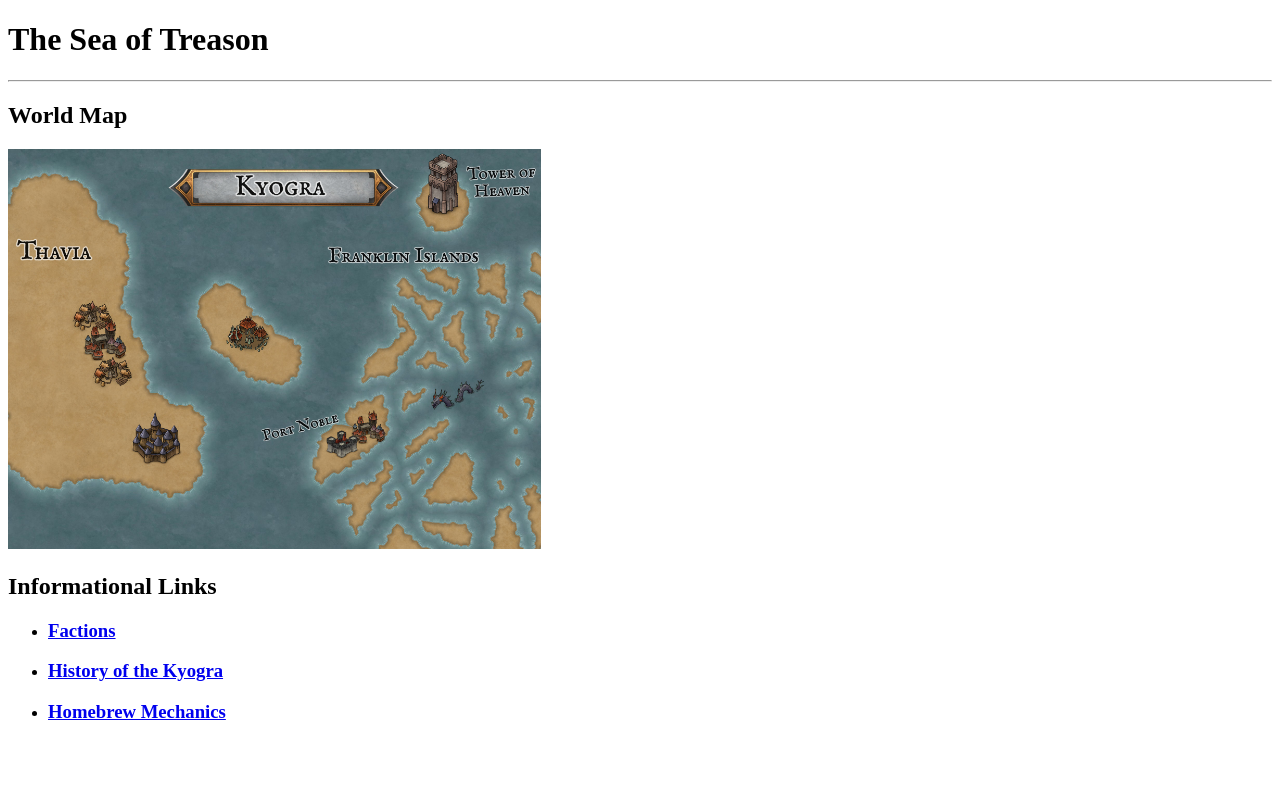
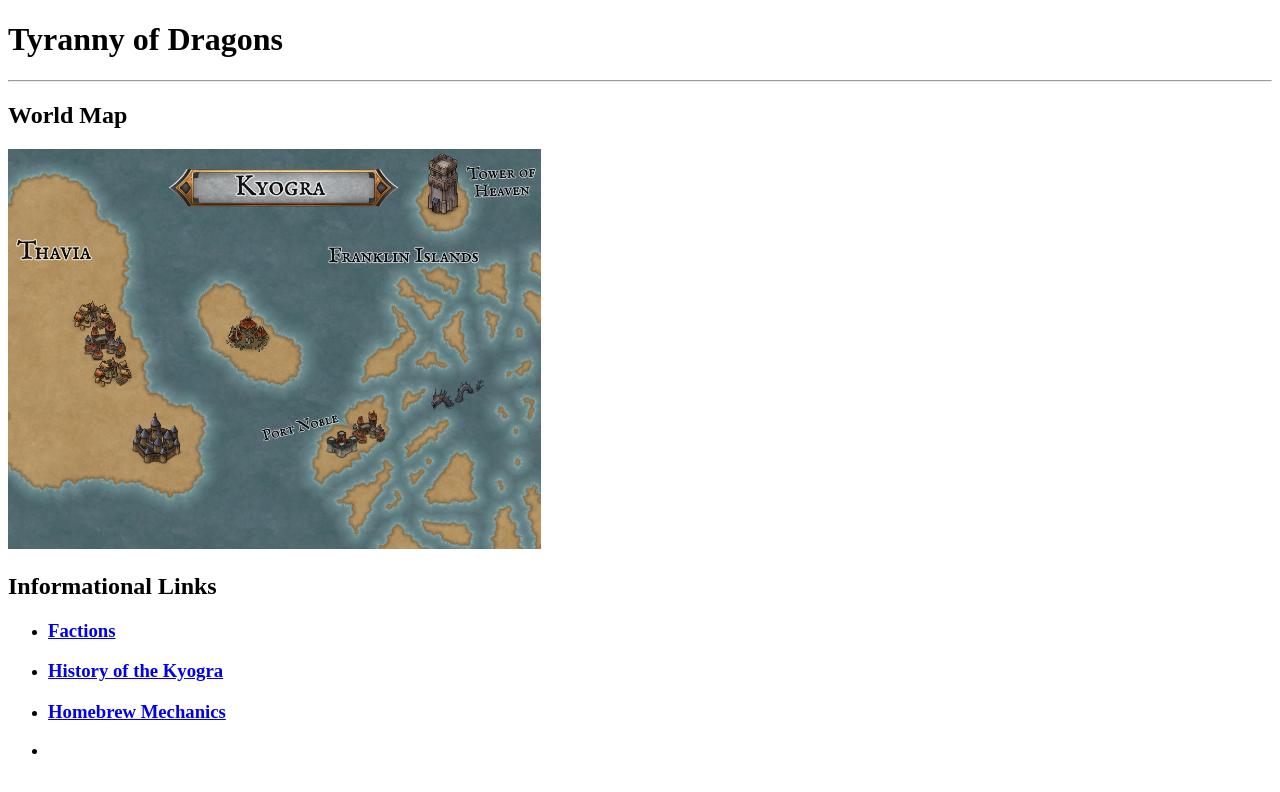
Before and after one commit to FluffyHydraZ/D-D-Site, a plain HTML site: page index.html in a window 1280 px wide. Drawn offline with Linux system fonts and the light colour scheme.

Commit message:
Started changing over the site from being Sea of treason to tyranny of dragons

```diff
--- a/index.html
+++ b/index.html
@@ -24,7 +24,7 @@ A DnD wepage for the players to get information on the world & setting
             <p class="browsehappy">You are using an <strong>outdated</strong> browser. Please <a href="#">upgrade your browser</a> to improve your experience.</p>
         <![endif]-->
 
-        <h1>The Sea of Treason</h1>
+        <h1>Tyranny of Dragons</h1>
         <hr>
         <h2>World Map</h2>
         <a href="./Assets/images/Endless Sea World Map.jpg"> <img src="./Assets/images/Endless Sea World Map.jpg" height="400"></a>
@@ -34,6 +34,7 @@ A DnD wepage for the players to get information on the world & setting
             <li><h3><a href="./public/pages/factions.html">Factions</a></h3></li>
             <li><h3><a href="./public/pages/history.html">History of the Kyogra</a></h3></li>
             <li><h3><a href="./public/pages/homebrew.html">Homebrew Mechanics</a></h3></li>
+            <li><h3><a href="./Assets/images/Endless Sea World Map.jpg"><Map></Map></a></h3></li>
         </ul>
         <script src="" async defer></script>
     </body>
```
